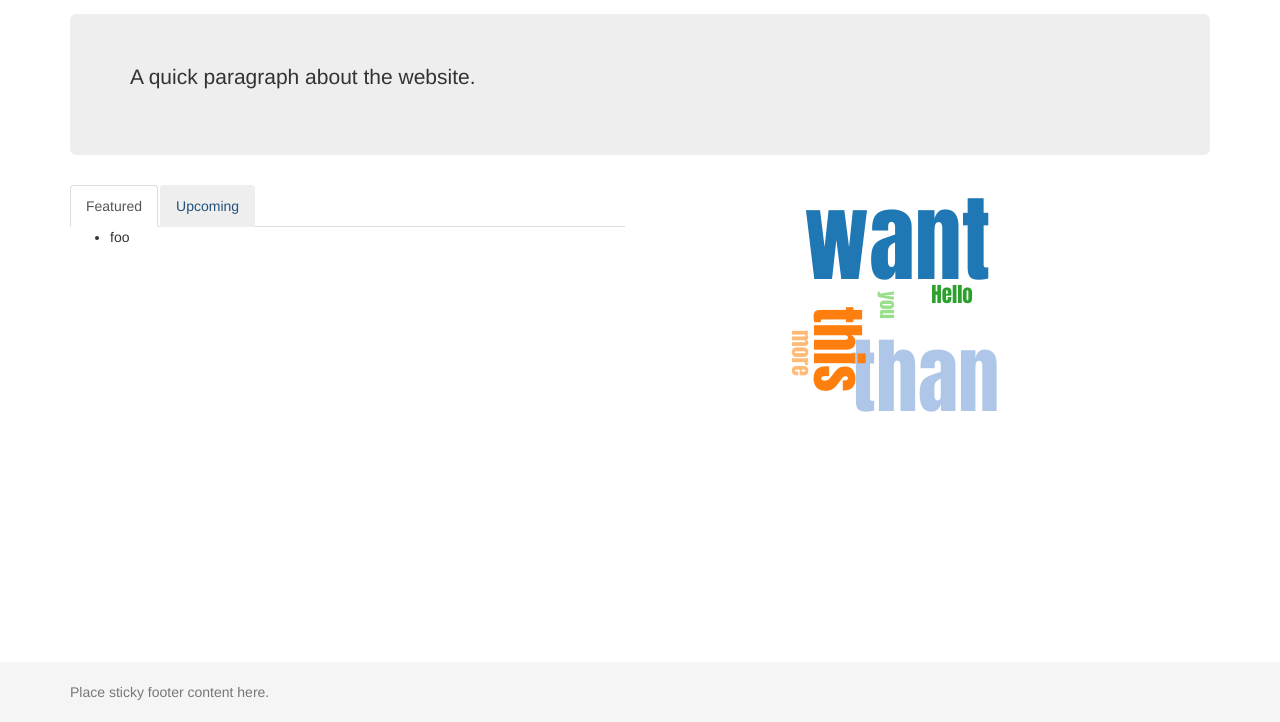
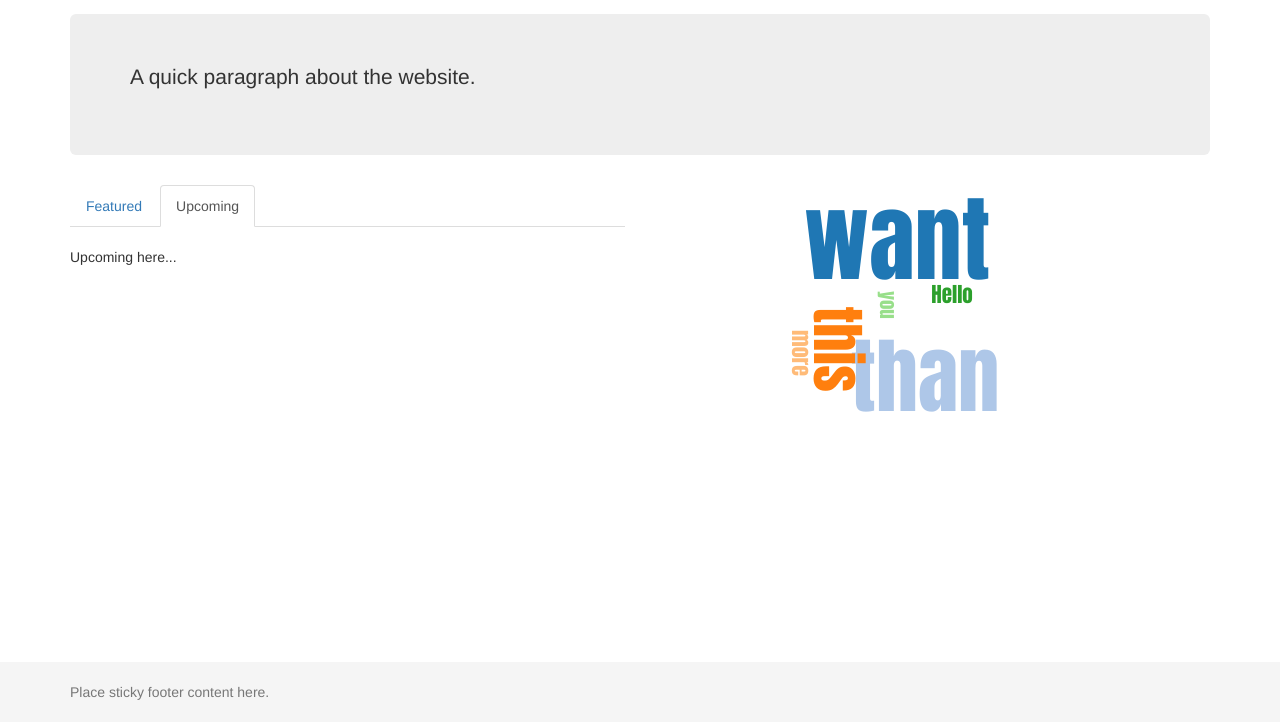
Before and after one commit to MegaEduX/LBAW-Mockup, a plain HTML site: page index.html in a window 1280 px wide. Both pictures are taken after a click on the tab "Upcoming". Shown: the part 78-800 px from the top of the page. Drawn offline with nearby package versions, Linux system fonts and the light colour scheme; a script that the page names is missing.

Commit message:
Mockup of index done.

```diff
--- a/index.html
+++ b/index.html
@@ -76,14 +76,26 @@
       </div>
 
       <div class="row">
-        <div class="col-md-6">
-          <ul class="nav nav-tabs">
-            <li role="presentation" class="active"><a href="#">Featured</a></li>
-            <li role="presentation"><a href="#">Upcoming</a></li>
+        <div class="col-md-6" role="tabpanel">
+          <!-- Nav tabs -->
+          <ul class="nav nav-tabs" role="tablist">
+            <li role="presentation" class="active"><a href="#featured" aria-controls="featured" role="tab" data-toggle="tab">Featured</a></li>
+            <li role="presentation"><a href="#upcoming" aria-controls="upcoming" role="tab" data-toggle="tab">Upcoming</a></li>
           </ul>
-          <ul>
-            <li>foo</li>
-          </ul>
+
+          <!-- Tab panes -->
+          <div class="tab-content">
+            <div role="tabpanel" class="tab-pane active" id="featured">
+              <br />
+              <ul>
+                <li><a href="#">Reunião para descobrir qual a cor do cavalo branco de Napoleão</a><br /><small>Happening in 2 days, 3 hours at Palácio da Bolsa</small></li>
+              </ul>
+            </div>
+            <div role="tabpanel" class="tab-pane" id="upcoming">
+              <br />
+              <p>Upcoming here...</p>
+            </div>
+          </div>
         </div>
         <div class="col-md-6">
           <center>
@@ -100,15 +112,13 @@
       </div>
     </footer>
 
-    <!--<script src="http://d3js.org/d3.v3.min.js" charset="utf-8"></script>
-    <script src="js/d3.layout.cloud.js"></script>-->
-
     <!-- Bootstrap core JavaScript
     ================================================== -->
     <!-- Placed at the end of the document so the pages load faster -->
 
     <script src="https://ajax.googleapis.com/ajax/libs/jquery/1.11.2/jquery.min.js"></script>
     <script src="js/bootstrap.min.js"></script>
+
     <!-- IE10 viewport hack for Surface/desktop Windows 8 bug -->
     <script src="js/ie10-viewport-bug-workaround.js"></script>
   </body>
```
